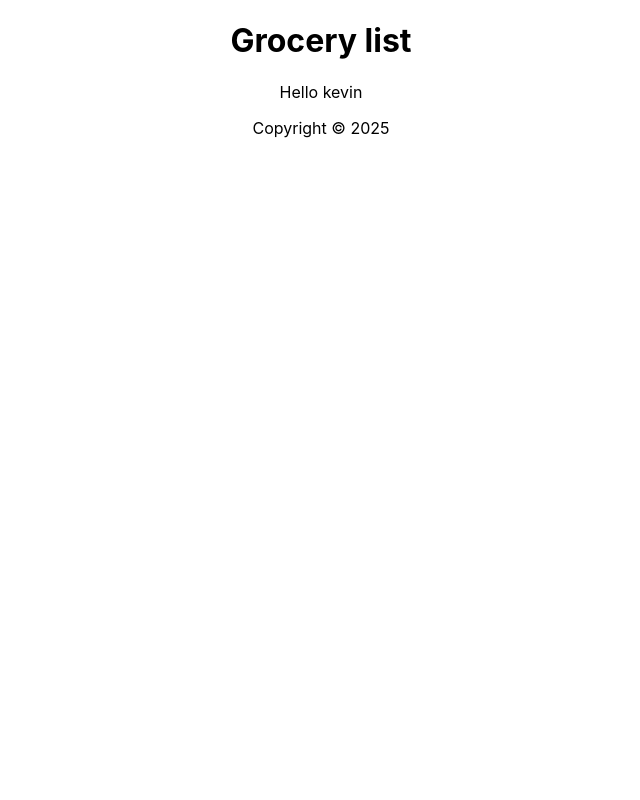
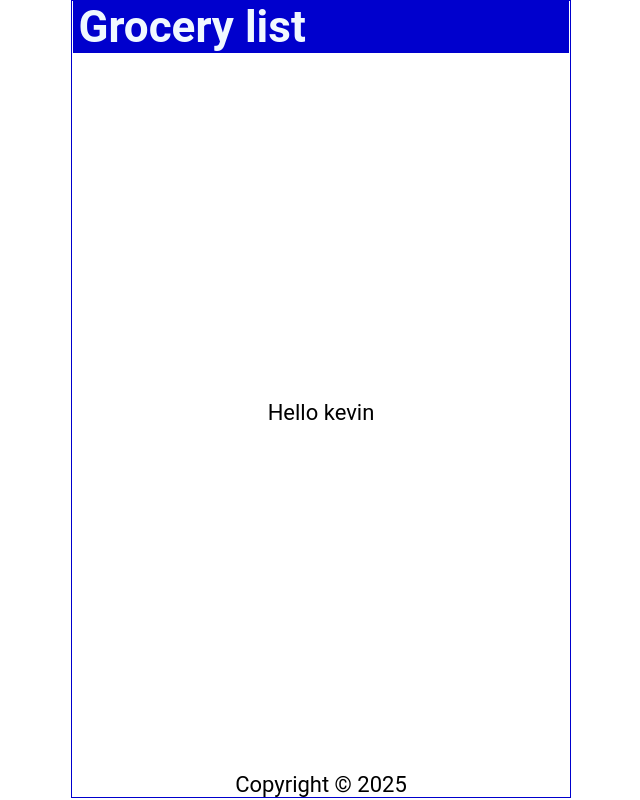
Before and after one commit to Bishru182/reactJS-tutorials-Dave-Gray, a React (Create React App) app: page / in a window 1280 px wide. Shown: the whole page, without its empty margins (319-959 px from the left). Built offline with nearby package versions, Linux system fonts and the light colour scheme.

Commit message:
tute04-CSS styles

```diff
--- a/src/App.css
+++ /dev/null
@@ -1,38 +0,0 @@
-.App {
-  text-align: center;
-}
-
-.App-logo {
-  height: 40vmin;
-  pointer-events: none;
-}
-
-@media (prefers-reduced-motion: no-preference) {
-  .App-logo {
-    animation: App-logo-spin infinite 20s linear;
-  }
-}
-
-.App-header {
-  background-color: #282c34;
-  min-height: 100vh;
-  display: flex;
-  flex-direction: column;
-  align-items: center;
-  justify-content: center;
-  font-size: calc(10px + 2vmin);
-  color: white;
-}
-
-.App-link {
-  color: #61dafb;
-}
-
-@keyframes App-logo-spin {
-  from {
-    transform: rotate(0deg);
-  }
-  to {
-    transform: rotate(360deg);
-  }
-}
--- a/src/App.js
+++ b/src/App.js
@@ -1,4 +1,3 @@
-import './App.css';
 import Header from './Header';
 import Content from './Content';
 import Footer from './Footer';
--- a/src/Header.js
+++ b/src/Header.js
@@ -1,6 +1,8 @@
 import React from 'react'
 
 const Header = () => {
+
+
   return (
     <header>
         <h1>Grocery list</h1>
--- a/src/index.css
+++ b/src/index.css
@@ -1,13 +1,48 @@
-body {
+*{
   margin: 0;
-  font-family: -apple-system, BlinkMacSystemFont, 'Segoe UI', 'Roboto', 'Oxygen',
-    'Ubuntu', 'Cantarell', 'Fira Sans', 'Droid Sans', 'Helvetica Neue',
-    sans-serif;
+  padding: 0;
+  box-sizing: border-box;
+}
+
+html{
+  font-size: 22px;
+}
+
+body{
+  min-height: 100vh;
+  font-family: 'Roboto','Oxygen','Ubuntu','Cantarell','Fire Sans';
   -webkit-font-smoothing: antialiased;
   -moz-osx-font-smoothing: grayscale;
 }
 
-code {
-  font-family: source-code-pro, Menlo, Monaco, Consolas, 'Courier New',
-    monospace;
+.App{
+  display: flex;
+  flex-direction: column;
+  justify-content: center;
+  align-items: center;
+  height: calc(100vh - 2px);
+  max-width: 500px;
+  border: 1px solid mediumblue;
+  margin: auto;
 }
+
+header{
+  width: calc(100% - 2px);
+  padding:0 0.25em;
+  background-color: mediumblue;
+  color: aliceblue;
+  display: flex;
+  justify-content: space-between;
+  align-items: center;
+}
+
+main{
+  width: 100%;
+  display: flex;
+  flex-direction: column;
+  flex-grow: 1;
+  justify-content: center;
+  align-items: center;
+  overflow-y: auto;
+
+}
```
Also changed, not shown: src/logo.svg (deleted).
